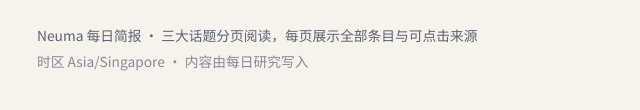
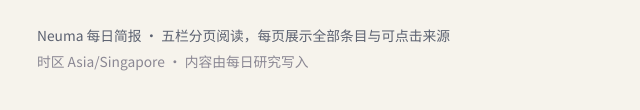
Before and after one commit to marovole/neuma-daily-briefing, a website: page public/index.html in a window 1280 px wide. Shown: the part 350-460 px from the top of the page, 193-833 px from the left. Drawn offline with Linux system fonts and the light colour scheme; no server answers.

Commit message:
Fix footer copy for five briefing tabs
Drop stale「三大话题」wording now that explore is live.

```diff
--- a/public/index.html
+++ b/public/index.html
@@ -3,7 +3,7 @@
 <head>
   <meta charset="UTF-8" />
   <meta name="viewport" content="width=device-width, initial-scale=1" />
-  <meta name="description" content="Neuma 每日简报：AI / LLM、健康医药、40+ 女性热点" />
+  <meta name="description" content="Neuma 每日简报：AI / LLM、40+ 女性、健康医药、Codex IQ、探险" />
   <title>Neuma 每日简报</title>
   <link rel="preconnect" href="https://fonts.googleapis.com" />
   <link rel="preconnect" href="https://fonts.gstatic.com" crossorigin />
@@ -48,7 +48,7 @@
 
   <footer class="site-footer">
     <div class="container footer-inner">
-      <p>Neuma 每日简报 · 三大话题分页阅读，每页展示全部条目与可点击来源</p>
+      <p>Neuma 每日简报 · 五栏分页阅读，每页展示全部条目与可点击来源</p>
       <p class="muted">时区 Asia/Singapore · 内容由每日研究写入</p>
     </div>
   </footer>
```
